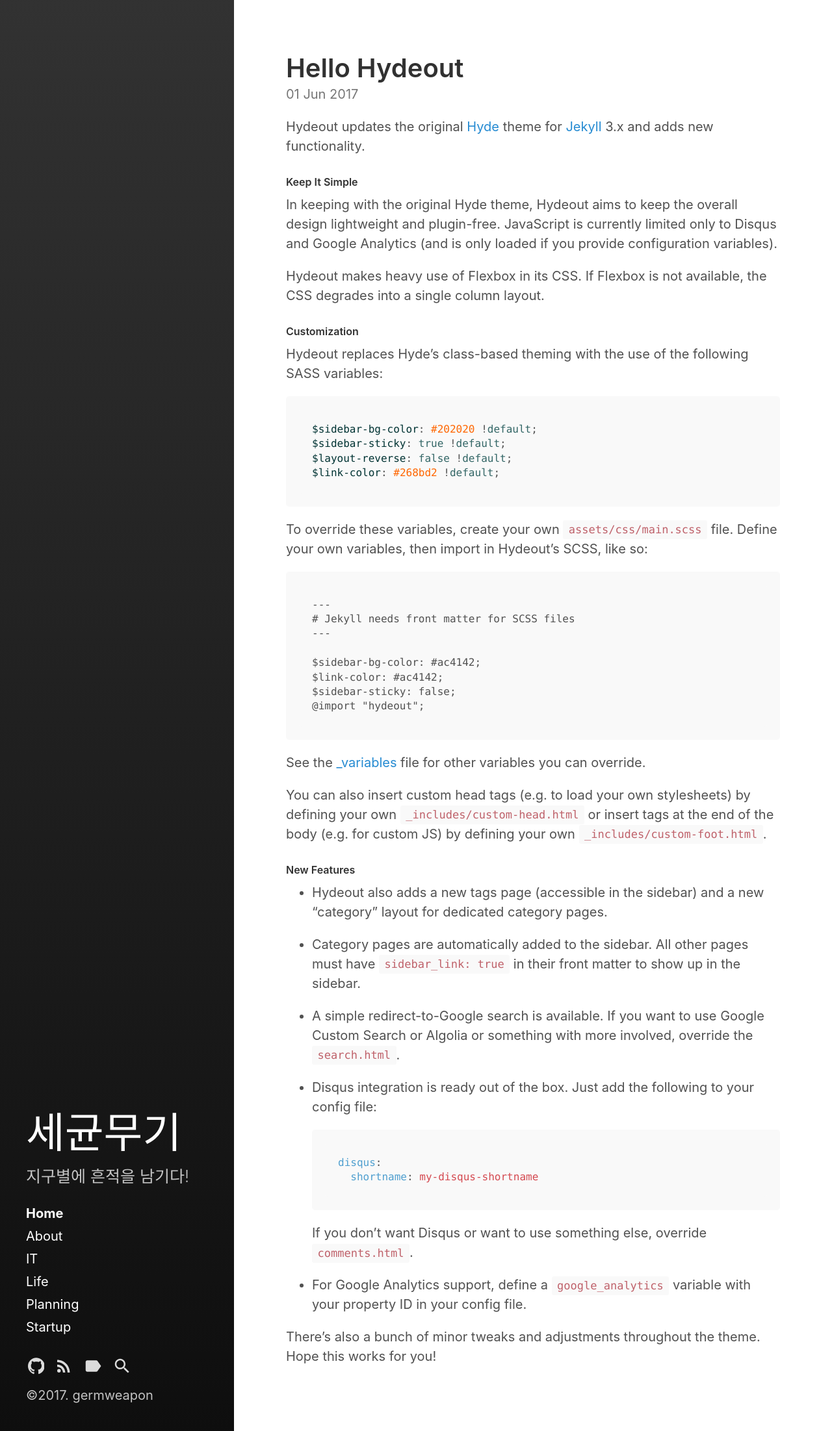
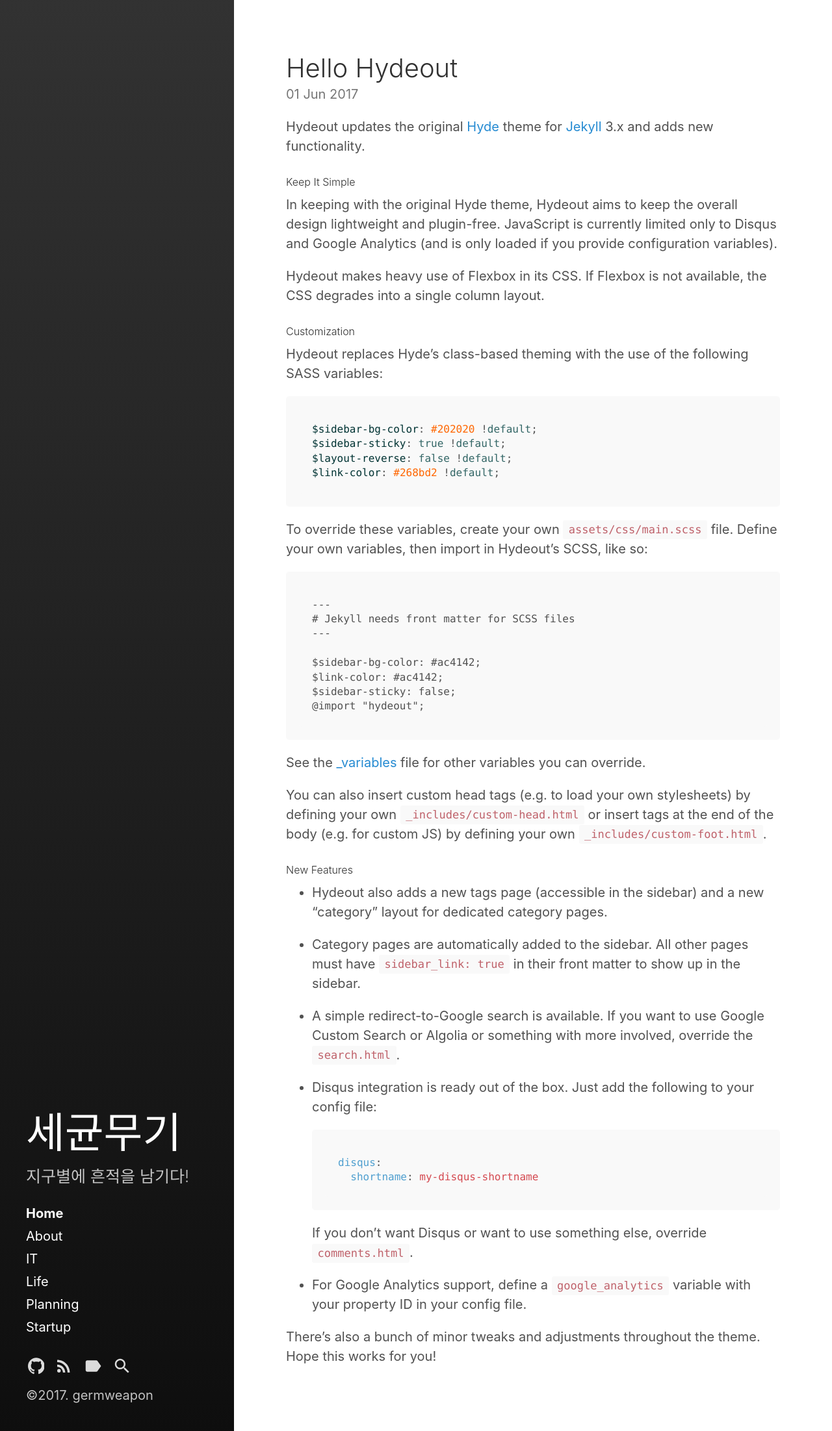
Before and after one commit to germweapon/germweapon.github.io, a Jekyll site: the page built from index.html, in a window 1280 px wide. Shown: the whole page at 65% size. Built offline with Jekyll 4.4.1, drawn with Linux system fonts in a browser that asks for light colours; the list of posts is cut into pages by our own code.

Commit message:
some fix

```diff
--- a/_sass/hydeout/_type.scss
+++ b/_sass/hydeout/_type.scss
@@ -4,14 +4,14 @@
 
 h1, h2, h3, h4, h5, h6, .site-title {
   margin-bottom: $heading-spacing;
-  font-weight: 600;
+  font-weight: 300;
   line-height: 1.25;
   color: $heading-color;
   text-rendering: optimizeLegibility;
 }
 
 h1 {
-  font-size: 1.2rem;
+  font-size: 1rem;
 }
 
 h2 {
```
